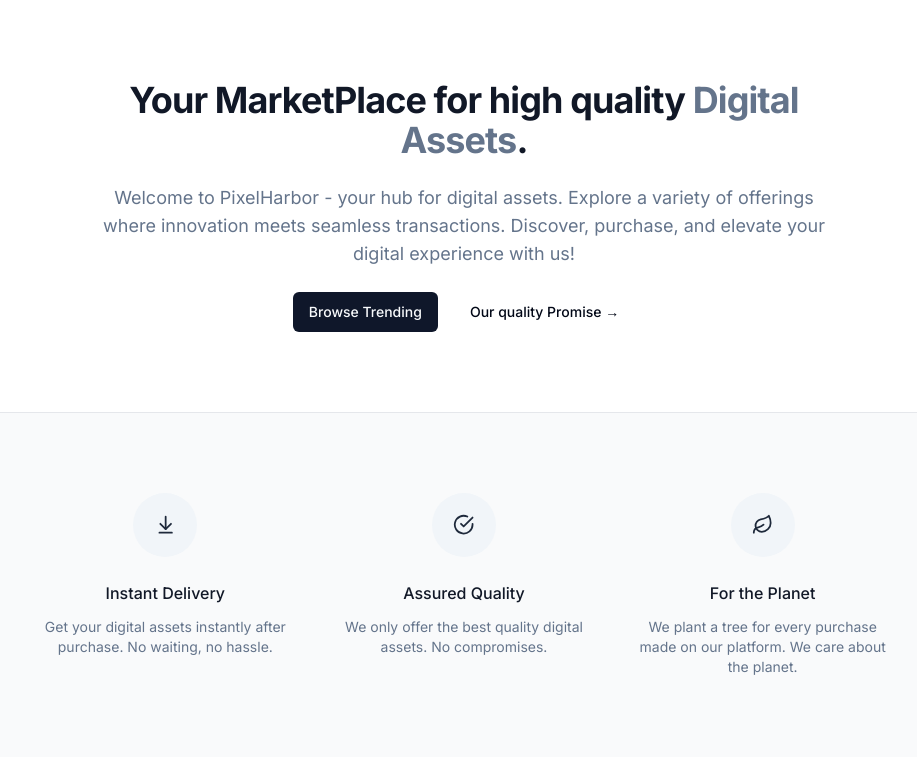
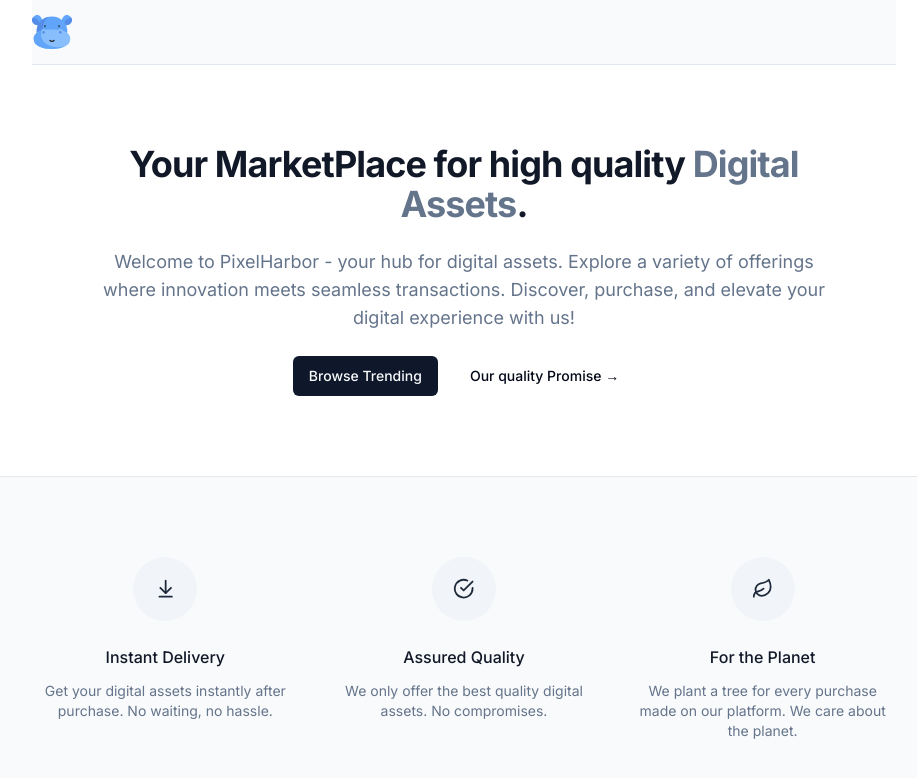
Before and after one commit to shaheershakir/pixelharbor, a Next.js app: page / in a window 1280 px wide. Shown: the top 778 px of the page, without its empty margins (176-1093 px from the left). Built offline with nearby package versions, Linux system fonts and the light colour scheme.

Commit message:
navBar -exclue items

```diff
--- /dev/null
+++ b/src/app/components/Icons.tsx
@@ -0,0 +1,91 @@
+import { LucideProps } from "lucide-react";
+
+export const Icons = {
+  logo: (props: LucideProps) => {
+    return (
+      <svg {...props} viewBox="0 0 512 512">
+        <g>
+          <path
+            d="M105.67 56.012c24.601 24.601 41.244 81.13 16.643 105.731s-81.13 7.958-105.731-16.643-20.623-60.509 3.978-85.11 60.509-28.579 85.11-3.978z"
+            fill="#60a5fa"
+            data-original="#abdfeb"
+            opacity="1"
+          ></path>
+          <path
+            d="M111.097 169.375c-9.754-53.933-61.535-93.098-102.131-94.531-13.495 22.793-12.381 50.26 7.615 70.256 21.368 21.367 66.817 36.724 94.516 24.275z"
+            fill="#558ce7"
+            data-original="#8bcdd8"
+            opacity="1"
+          ></path>
+          <path
+            d="M406.33 56.012c-24.601 24.601-41.244 81.13-16.643 105.731s81.13 7.958 105.731-16.643 20.623-60.509-3.978-85.11-60.509-28.579-85.11-3.978z"
+            fill="#60a5fa"
+            data-original="#abdfeb"
+            opacity="1"
+          ></path>
+          <path
+            d="M400.903 169.375c9.754-53.933 61.535-93.098 102.13-94.531 13.495 22.793 12.381 50.26-7.615 70.256-21.367 21.367-66.816 36.724-94.515 24.275z"
+            fill="#558ce7"
+            data-original="#8bcdd8"
+            opacity="1"
+          ></path>
+          <ellipse
+            cx="256"
+            cy="244.04"
+            rx="196.34"
+            ry="186.42"
+            fill="#60a5fa"
+            data-original="#abdfeb"
+            opacity="1"
+          ></ellipse>
+          <path
+            d="M165.588 196.685a7.5 7.5 0 0 1-7.5-7.5v-15.008a7.5 7.5 0 0 1 15 0v15.008a7.5 7.5 0 0 1-7.5 7.5zM346.412 196.685a7.5 7.5 0 0 1-7.5-7.5v-15.008a7.5 7.5 0 0 1 15 0v15.008a7.5 7.5 0 0 1-7.5 7.5z"
+            fill="#222222"
+            data-original="#464d59"
+            opacity="1"
+          ></path>
+          <path
+            d="M212.03 62.322c-87.266 18.957-152.372 93.12-152.372 181.723 0 102.957 87.905 186.42 196.342 186.42 19.952 0 39.204-2.835 57.346-8.087C85.074 329.977 119.169 118.281 212.03 62.322z"
+            fill="#558ce7"
+            data-original="#8bcdd8"
+            opacity="1"
+          ></path>
+          <path
+            d="M409.201 247.067c-3.993-1.525-7.205-4.522-9.287-8.256-7.292-13.082-21.262-21.931-37.303-21.931a42.466 42.466 0 0 0-25.912 8.775c-2.706 2.072-6.138 2.964-9.522 2.563-22.448-2.662-46.36-3.941-71.178-3.941-24.818 0-48.73 1.279-71.178 3.941-3.384.401-6.816-.491-9.522-2.563a42.466 42.466 0 0 0-25.912-8.775c-16.04 0-30.01 8.85-37.303 21.931-2.081 3.734-5.293 6.731-9.287 8.256-49.69 18.976-81.141 50.52-81.141 97.301 0 85.459 104.919 128.202 234.342 128.202S490.34 429.827 490.34 344.368c.002-46.782-31.448-78.325-81.139-97.301z"
+            fill="#87befb"
+            data-original="#b9e8ef"
+            opacity="1"
+          ></path>
+          <path
+            d="M256 383.302a44.19 44.19 0 0 1-33.317-15.175 7.5 7.5 0 0 1 11.309-9.855 29.192 29.192 0 0 0 22.009 10.03 29.195 29.195 0 0 0 22.009-10.03 7.501 7.501 0 0 1 11.309 9.855A44.197 44.197 0 0 1 256 383.302z"
+            fill="#222222"
+            data-original="#464d59"
+            opacity="1"
+          ></path>
+          <circle
+            cx="149.39"
+            cy="259.56"
+            r="15.519"
+            fill="#558ce7"
+            data-original="#8bcdd8"
+            opacity="1"
+          ></circle>
+          <circle
+            cx="362.61"
+            cy="259.56"
+            r="15.519"
+            fill="#558ce7"
+            data-original="#8bcdd8"
+            opacity="1"
+          ></circle>
+          <path
+            d="M416.18 443.185c-246.851 43.269-311.115-113.303-300.169-158.197.615-2.522.695-5.142.379-7.719-2.455-20.031 5.053-45.274 18.266-57.764a42.819 42.819 0 0 0-22.705 19.548c-2.002 3.647-5.171 6.496-9.059 7.978-49.745 18.972-81.235 50.526-81.235 97.337 0 85.459 104.919 128.202 234.342 128.202 61.953 0 118.279-9.801 160.181-29.385z"
+            fill="#60a5fa"
+            data-original="#abdfeb"
+            opacity="1"
+          ></path>
+        </g>
+      </svg>
+    );
+  },
+};
--- /dev/null
+++ b/src/app/components/NavBar.tsx
@@ -0,0 +1,28 @@
+import Link from "next/link";
+import MaxWidthWraper from "./MaxWidthWraper";
+import { Icons } from "./Icons";
+import NavItems from "./NavItems";
+
+const NavBar = () => {
+  return (
+    <div className="bg-white sticky zoom-in-50 top-0 inset-0 h-16">
+      <header className="relative bg-white"></header>
+      <MaxWidthWraper>
+        <div className="border-b bg-gray-50">
+          <div className="h-16 flex items-center">
+            {/* TODO: Moblie nav */}
+            <div className="ml-4 flex lg:ml-0">
+              <Link href="/">
+                <Icons.logo className="h-10 w-10" />
+              </Link>
+            </div>
+            <div className="hidden z-50 lg:ml-8 lg:block lg:self-stretch"></div>
+            <NavItems />
+          </div>
+        </div>
+      </MaxWidthWraper>
+    </div>
+  );
+};
+
+export default NavBar;
--- /dev/null
+++ b/src/app/components/NavItems.tsx
@@ -0,0 +1,7 @@
+"use client";
+
+const NavItems = () => {
+  return <div></div>;
+};
+
+export default NavItems;
--- a/src/app/layout.tsx
+++ b/src/app/layout.tsx
@@ -3,6 +3,7 @@
 
 import "./globals.css";
 import { cn } from "@/lib/utils";
+import NavBar from "./components/NavBar";
 
 const inter = Inter({ subsets: ["latin"] });
 
@@ -22,6 +23,7 @@
         className={cn("relative h-full font-sans antialiased", inter.className)}
       >
         <main className="reletive flex flex-col min-h-screen">
+          <NavBar />
           <div className="flex-grow flex-1">{children}</div>
         </main>
       </body>
```
